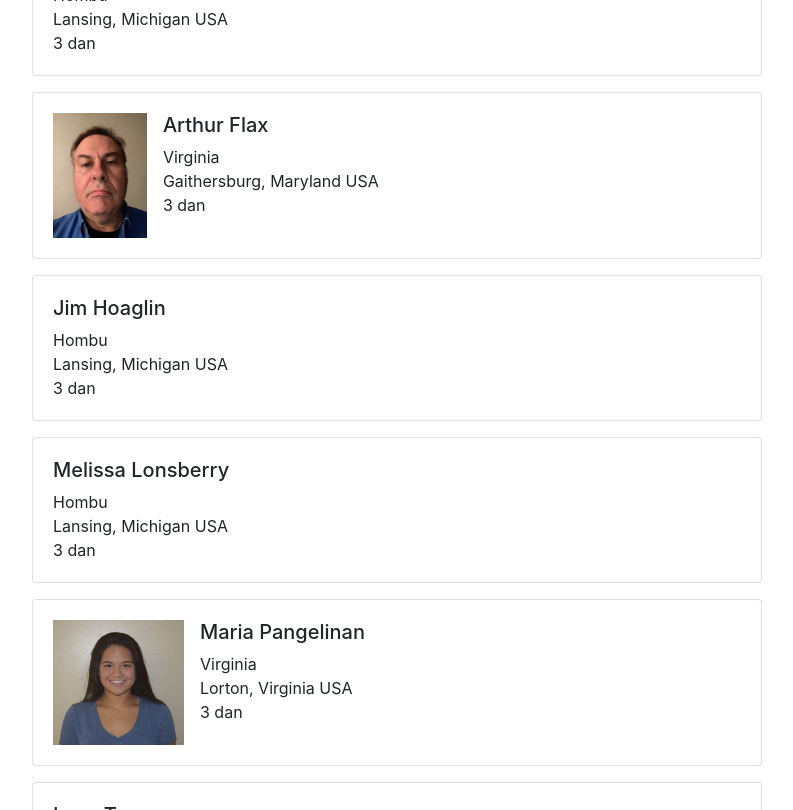
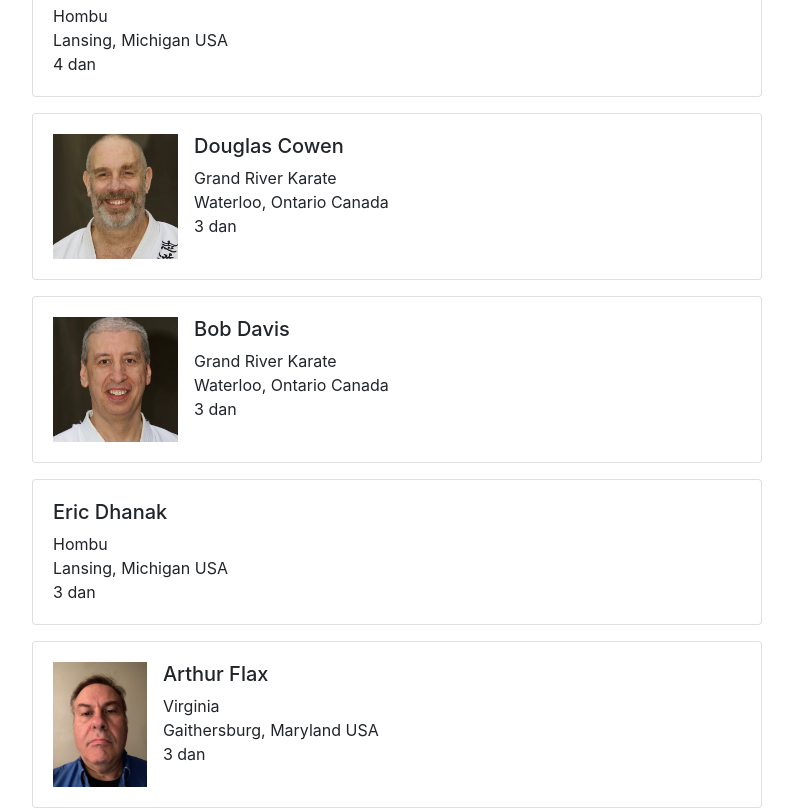
Before and after one commit to hendryau/ihadojo.com, an Angular app: page /association/tookachi/roster in a window 1280 px wide. Shown: the part 3780-4590 px from the top of the page, without its empty margins (243-1036 px from the left). Built offline with nearby package versions, Linux system fonts and the light colour scheme.

Commit message:
sorting and some other stuff

```diff
--- a/src/app/event/events.ts
+++ b/src/app/event/events.ts
@@ -8,7 +8,7 @@ export interface IhaEvent {
   url?: string;
 }
 
-export const LAST_UPDATED = "3/06/2019";
+export const LAST_UPDATED = "5/15/2019";
 
 export const EVENTS: IhaEvent[] = [
   {
--- a/src/app/pages/association/tookachi/roster-page.component.ts
+++ b/src/app/pages/association/tookachi/roster-page.component.ts
@@ -69,7 +69,11 @@ export class RosterPageComponent {
       return true;
     } else if (person.country && person.country.toLowerCase().indexOf(text) >= 0) {
       return true;
+    } else if (person.city_state && person.city_state.toLowerCase().indexOf(text) >= 0) {
+      return true;
     } else if (person.rank && person.rank.toLowerCase().indexOf(text) >= 0) {
+      return true;
+    } else if (person.dojo && person.dojo.toLowerCase().indexOf(text) >= 0) {
       return true;
     } else {
       return false;
--- a/src/app/pages/association/tookachi/roster.ts
+++ b/src/app/pages/association/tookachi/roster.ts
@@ -433,5 +433,86 @@ export let ROSTER: DojoPerson[] =
     "country": "USA",
     "rank": "3",
     "rank_type": "kyu"
+  }, {
+    "photo": "Fortunato_Restagno.jpg",
+    "first_name": "Fortunato",
+    "last_name": "Restagno",
+    "dojo": "Grand River Karate",
+    "city_state": "Waterloo, Ontario",
+    "country": "Canada",
+    "rank": "6",
+    "rank_type": "dan"
+  }, {
+    "photo": "Doug_Cowan.jpg",
+    "first_name": "Douglas",
+    "last_name": "Cowen",
+    "dojo": "Grand River Karate",
+    "city_state": "Waterloo, Ontario",
+    "country": "Canada",
+    "rank": "3",
+    "rank_type": "dan"
+  }, {
+    "photo": "Klaus_Stegner.jpg",
+    "first_name": "Klaus",
+    "last_name": "Stegner",
+    "dojo": "Grand River Karate",
+    "city_state": "Waterloo, Ontario",
+    "country": "Canada",
+    "rank": "3",
+    "rank_type": "dan"
+  }, {
+    "photo": "Bob_Davis.jpg",
+    "first_name": "Bob",
+    "last_name": "Davis",
+    "dojo": "Grand River Karate",
+    "city_state": "Waterloo, Ontario",
+    "country": "Canada",
+    "rank": "3",
+    "rank_type": "dan"
+  }, {
+    "photo": "Steven_Jessup.jpg",
+    "first_name": "Steve",
+    "last_name": "Jessup",
+    "dojo": "Grand River Karate",
+    "city_state": "Waterloo, Ontario",
+    "country": "Canada",
+    "rank": "2",
+    "rank_type": "dan"
+  }, {
+    "photo": "Tricia_Burbidge.jpg",
+    "first_name": "Tricia",
+    "last_name": "Burbidge",
+    "dojo": "Grand River Karate",
+    "city_state": "Waterloo, Ontario",
+    "country": "Canada",
+    "rank": "1",
+    "rank_type": "kyu"
+  }, {
+    "photo": "Megan_McKechnie.jpg",
+    "first_name": "Megan",
+    "last_name": "McKechnie",
+    "dojo": "Grand River Karate",
+    "city_state": "Waterloo, Ontario",
+    "country": "Canada",
+    "rank": "1",
+    "rank_type": "kyu"
+  }, {
+    "photo": "Laura_Marks.jpg",
+    "first_name": "Laura",
+    "last_name": "Marks",
+    "dojo": "Grand River Karate",
+    "city_state": "Waterloo, Ontario",
+    "country": "Canada",
+    "rank": "4",
+    "rank_type": "kyu"
+  }, {
+    "photo": "Dave_Marks.jpg",
+    "first_name": "David",
+    "last_name": "Marks",
+    "dojo": "Grand River Karate",
+    "city_state": "Waterloo, Ontario",
+    "country": "Canada",
+    "rank": "",
+    "rank_type": ""
   }]
 ;
```
